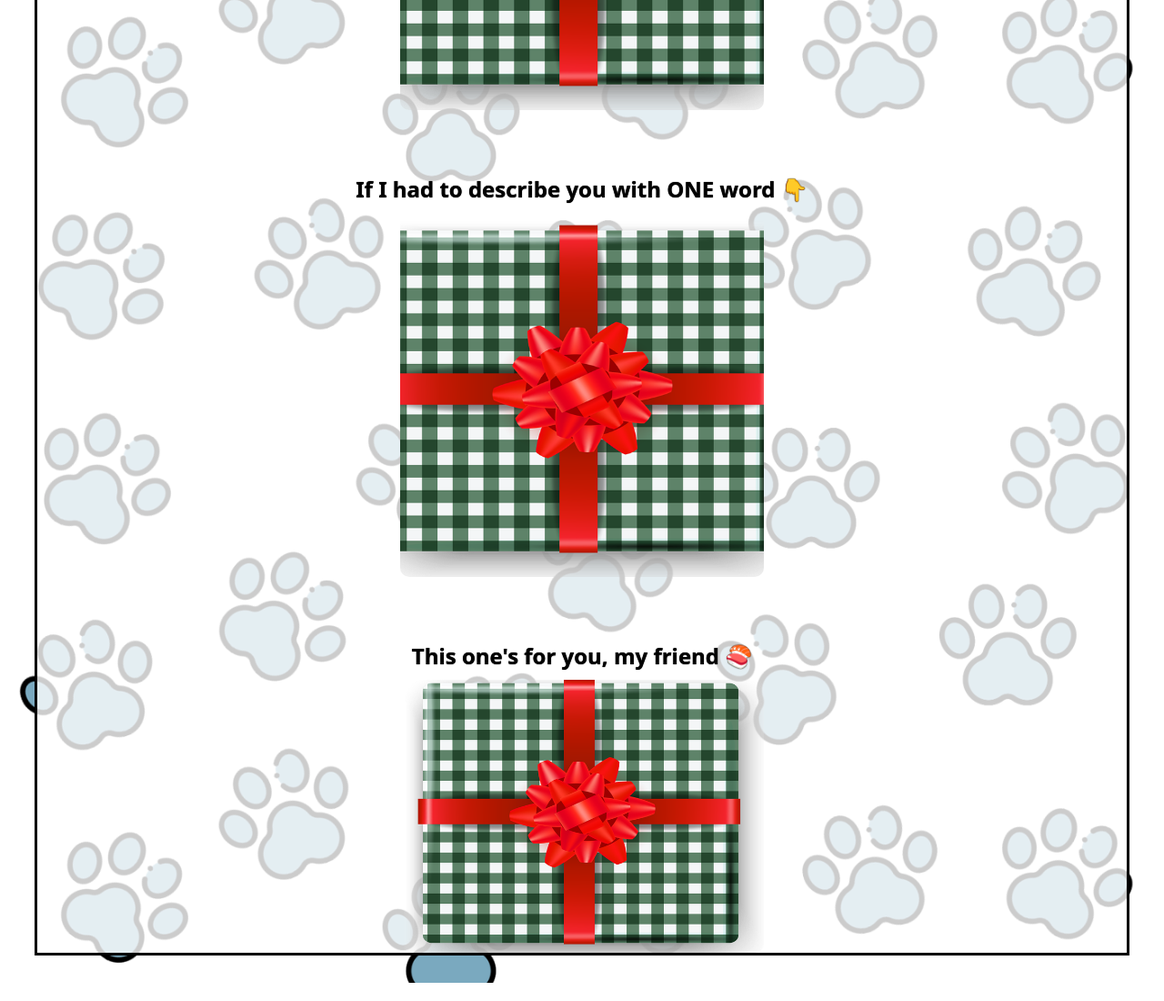
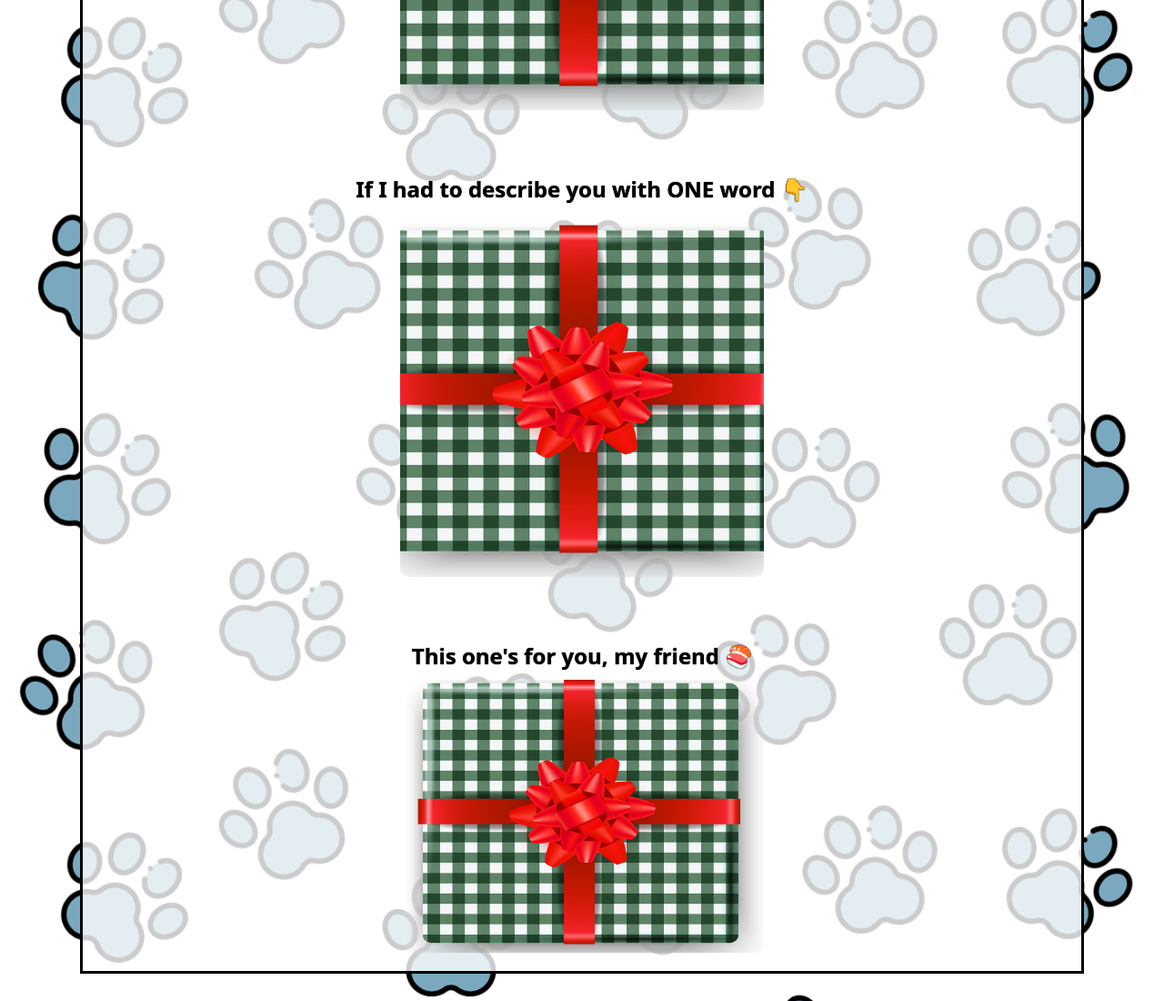
Before and after one commit to bassantgz30/Birthday_Gift, a plain HTML site: page index.htm in a window 1280 px wide. Shown: the part 1382-2482 px from the top of the page at 91% size. Drawn offline with Linux system fonts and the light colour scheme; a web font is replaced by a local one.

Commit message:
edited the margin for the transparency

```diff
--- a/css/style.css
+++ b/css/style.css
@@ -16,7 +16,7 @@ body {
 }
 
 .transparent-box{
-    margin: 30px;
+    margin: 30px 80px;
     background-color: rgba(255, 255, 255, 0.8);
     border: 3px solid black;
 }
@@ -84,6 +84,7 @@ h1, h2, h3, h4, p {
 
 #gift-img-tuna {
     height: 300px;
+    margin-bottom: 20px;
 }
 
 #gift-img-tuna:hover {
```
